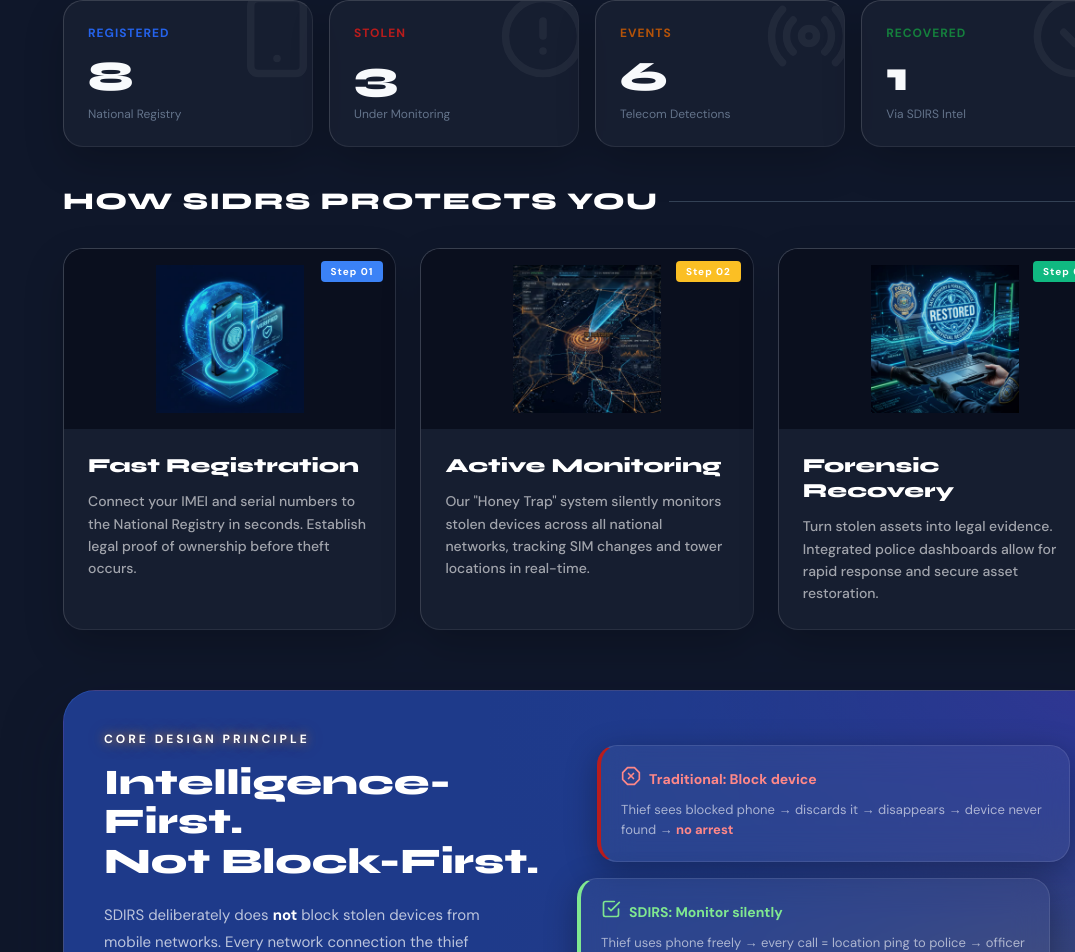
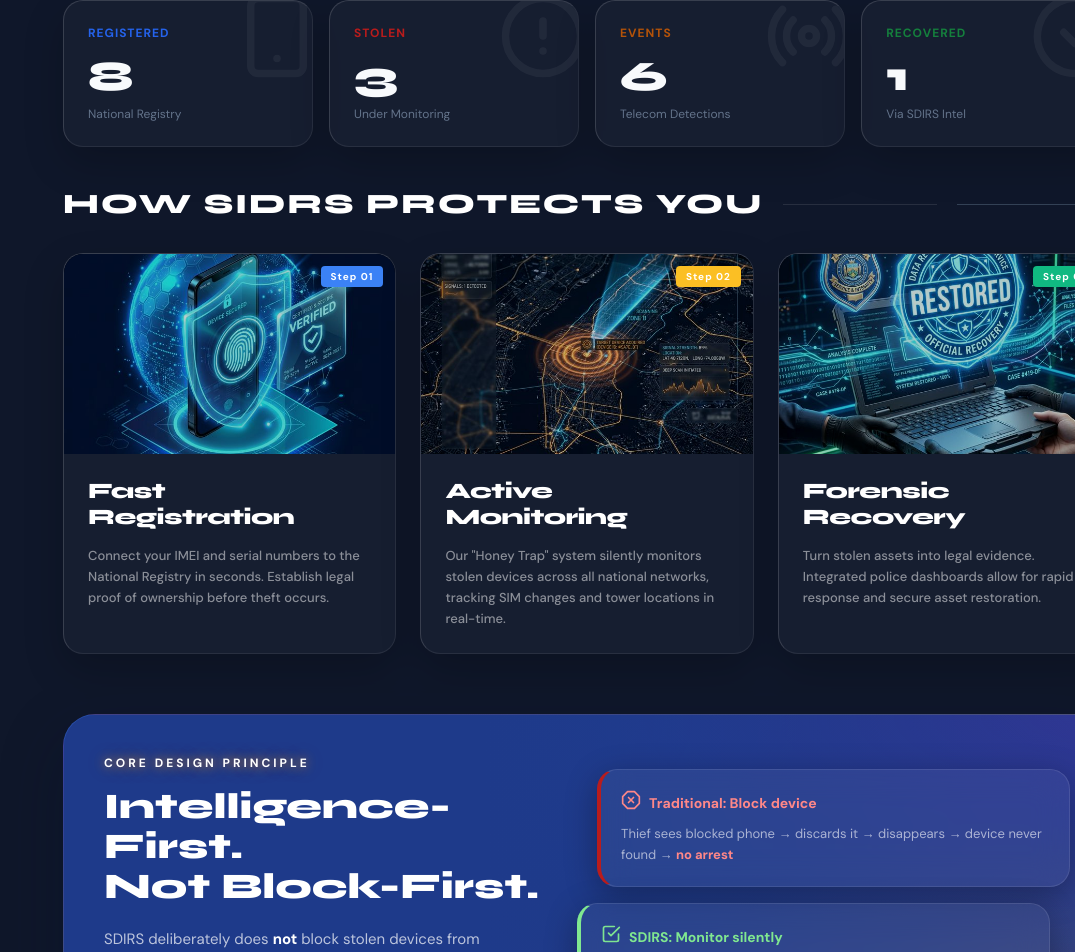
Before and after one commit to davienyirongo97-code/SIDRS, a React (Create React App) app: page / in a window 1280 px wide. Shown: the part 940-1892 px from the top of the page, without its empty margins (205-1280 px from the left). Built offline with nearby package versions, Linux system fonts and the light colour scheme; no server answers.

Commit message:
style: exactly match strategy section to reference photo (left-align header + full-bleed cards)

```diff
--- a/src/components/pages/HomePage.js
+++ b/src/components/pages/HomePage.js
@@ -449,14 +449,20 @@ export default function HomePage() {
         className="section-title fade-up-2"
         style={{
           marginBottom: 32,
-          fontSize: 24,
+          fontSize: 28,
           fontFamily: 'var(--font-display)',
-          textAlign: 'center',
+          textAlign: 'left',
           fontWeight: 900,
           color: '#fff',
+          textTransform: 'uppercase',
+          letterSpacing: 2,
+          display: 'flex',
+          alignItems: 'center',
+          gap: 20,
         }}
       >
-        How SIDRS Protects You
+        <span>How SIDRS Protects You</span>
+        <div style={{ flex: 1, height: 1, background: 'rgba(255,255,255,0.1)' }} />
       </div>
 
       <div className="grid-3 fade-up-2" style={{ marginBottom: 60, gap: 24 }}>
@@ -474,14 +480,10 @@ export default function HomePage() {
           >
             <div
               style={{
-                height: 180, // Reverted to original height
+                height: 200,
                 overflow: 'hidden',
                 position: 'relative',
-                background: '#0a0f1e',
-                display: 'flex',
-                alignItems: 'center',
-                justifyContent: 'center',
-                padding: '16px', // Increased padding for a contained look at 180px
+                background: '#000',
               }}
             >
               <img
@@ -490,8 +492,8 @@ export default function HomePage() {
                 style={{
                   width: '100%',
                   height: '100%',
-                  objectFit: 'contain', // Change to contain for full visibility
-                  opacity: 0.9,
+                  objectFit: 'cover',
+                  opacity: 0.8,
                 }}
               />
               <div
@@ -515,18 +517,19 @@ export default function HomePage() {
               <div
                 style={{
                   fontFamily: 'var(--font-display)',
-                  fontSize: 20,
-                  fontWeight: 800,
+                  fontSize: 22,
+                  fontWeight: 900,
                   color: '#fff',
-                  marginBottom: 12,
+                  marginBottom: 16,
+                  letterSpacing: -0.5,
                 }}
               >
                 {s.title}
               </div>
               <p
                 style={{
-                  fontSize: 14,
-                  color: 'rgba(255,255,255,0.6)',
+                  fontSize: 13,
+                  color: 'rgba(255,255,255,0.5)',
                   lineHeight: 1.6,
                   margin: 0,
                   fontWeight: 500,
```
